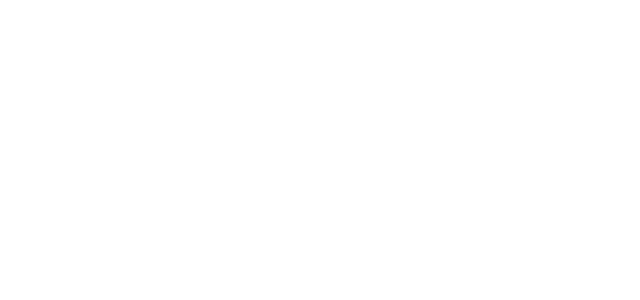
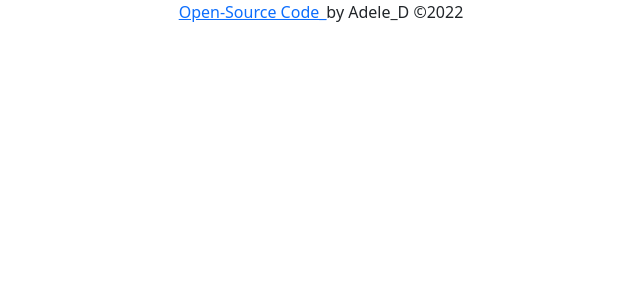
Before and after one commit to adele-dube/react_js_weather_app-2022, a React (Create React App) app: page / in a window 1280 px wide. Shown: the top 300 px of the page, without its empty margins (319-959 px from the left). Built offline with nearby package versions, Linux system fonts and the light colour scheme.

Commit message:
Installed Bootstrap

```diff
--- a/package.json
+++ b/package.json
@@ -6,6 +6,7 @@
     "@testing-library/jest-dom": "^5.16.5",
     "@testing-library/react": "^13.4.0",
     "@testing-library/user-event": "^13.5.0",
+    "bootstrap": "^5.2.1",
     "react": "^18.2.0",
     "react-dom": "^18.2.0",
     "react-scripts": "5.0.1",
--- a/src/App.js
+++ b/src/App.js
@@ -1,5 +1,21 @@
 import "./App.css";
+import "bootstrap/dist/css/bootstrap.css";
 
 export default function App() {
-  return <div className="App"></div>;
+  return (
+    <div className="App">
+      <div className="container">
+        <p className="footer">
+          <a
+            href="https://github.com/adele-dube/react_js_weather_app-2022"
+            id="footer-link"
+            target="_blank"
+          >
+            Open-Source Code_
+          </a>
+          by Adele_D ©2022
+        </p>
+      </div>
+    </div>
+  );
 }
```
Also changed, not shown: 1 other file (tests, documents, lock files or other folders).
